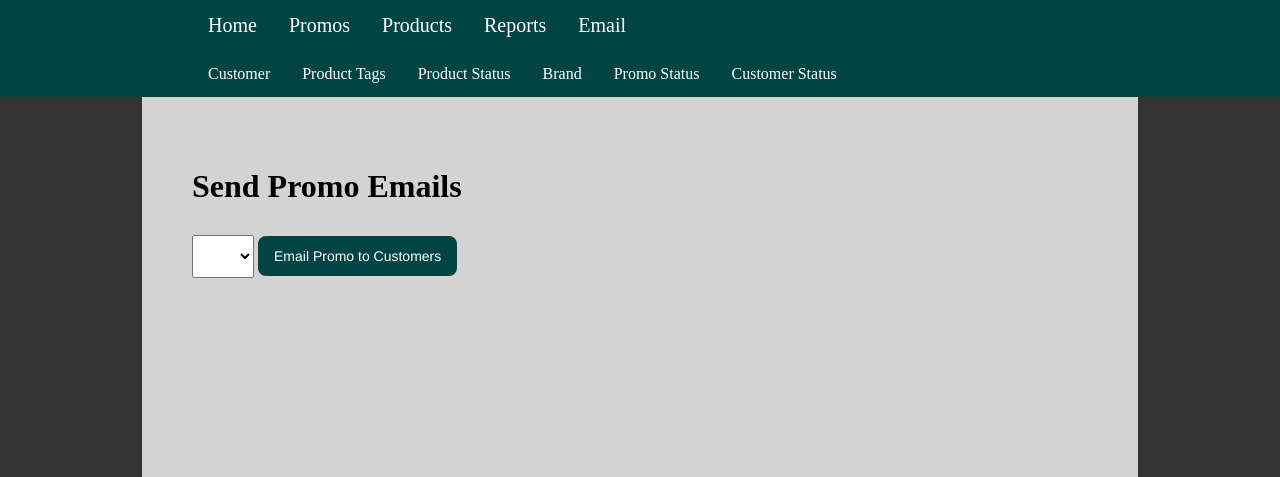
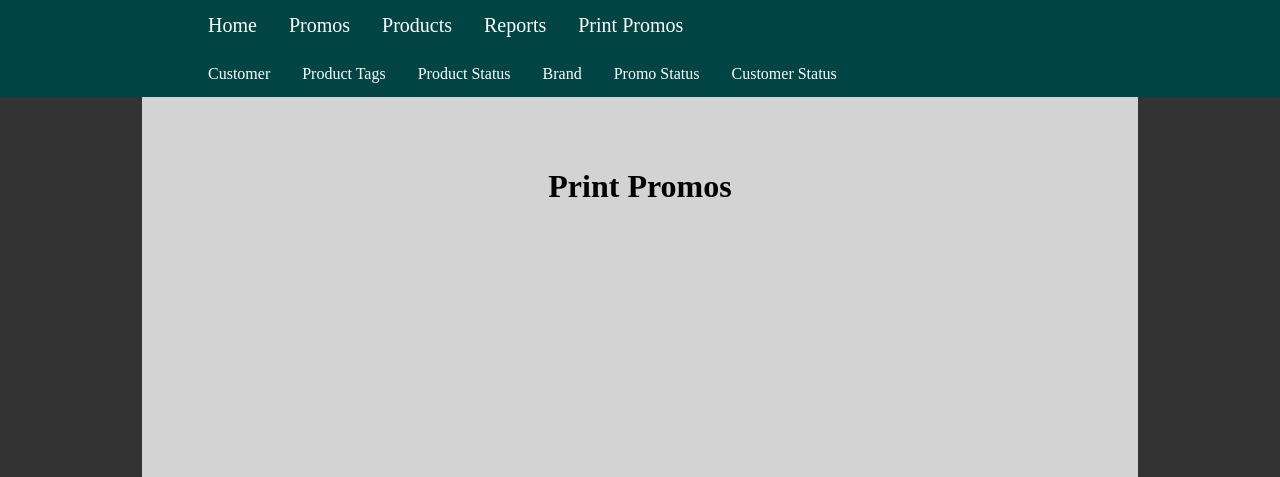
Before and after one commit to BrettMeirhofer/CIS4375-Group3, a Django app: template Backend/group3site/jeans/templates/jeans/send_promos.html in a window 1280 px wide. Shown: the top 477 px of the page. Run offline with Django 3.2, Linux system fonts and the light colour scheme; the template is opened without the code that fills it, so the values that code supplies are empty.

Commit message:
Print Promo Page

```diff
--- a/Backend/group3site/jeans/templates/jeans/index.html
+++ b/Backend/group3site/jeans/templates/jeans/index.html
@@ -51,7 +51,7 @@
     <a class="button-1 button-2"  href="{% url 'listall' table='promo'  %}">Manage Promos</a>
     <a class="button-1 button-2"  href="{% url 'report'  %}">View Reports</a>
     <a class="button-1 button-2"  href="{% url 'listall' table='product'  %}">Manage Products</a>
-    <a class="button-1 button-2"  href="{% url 'send_email'  %}">Send Emails</a>
+    <a class="button-1 button-2"  href="{% url 'send_email'  %}">Print Promos</a>
 </div>
 
 <script src="https://cdn.jsdelivr.net/npm/chart.js"></script>
--- a/Backend/group3site/jeans/templates/jeans/jeanssite.html
+++ b/Backend/group3site/jeans/templates/jeans/jeanssite.html
@@ -277,7 +277,7 @@ textarea {
             <li class="navli"><a class="navlink bignav" href="{% url 'listall' table='promo' %}">Promos</a></li>
             <li class="navli"><a class="navlink bignav" href="{% url 'listall' table='product'  %}">Products</a></li>
             <li class="navli"><a class="navlink bignav" href="{% url 'report'%}">Reports</a></li>
-            <li class="navli"><a class="navlink bignav" href="{% url 'send_email'%}">Email</a></li>
+            <li class="navli"><a class="navlink bignav" href="{% url 'send_email'%}">Print Promos</a></li>
         </ul>
         <ul class="navbar">
             <li class="navli"><a class="navlink"  href="{% url 'listall' table='customer'  %}">Customer</a></li>
--- a/Backend/group3site/jeans/templates/jeans/send_promos.html
+++ b/Backend/group3site/jeans/templates/jeans/send_promos.html
@@ -4,44 +4,10 @@
 {% load my_extras %}
 
 {% block extrabody %}{{ block.super }}
-<h1>Send Promo Emails</h1>
-<div>
-<select id="promo-selector" style="display:inline-block;">
+<h1 style="text-align:center;">Print Promos</h1>
+<div style="text-align:center;">
     {% for promo in promos %}
-        <option value="{{promo.id}}" selected="">{{promo}}</option>
+        <a class="button-1 button-2" style="margin:20px;display:flex; padding:10px;" href="{% url 'print_promo' id=promo.id %}">{{promo}}</a>
     {% endfor %}
-</select>
-<a class = "button-1" id="email_promo" href="">Email Promo to Customers</a>
 </div>
-<div id="preview">
-</div>
-
-<script>
-$(document).ready(function () {
-    $('#promo-selector').change(function (ev) {
-        id = $('#promo-selector').val();
-        console.log(id)
-            $.post({
-                url: {% url 'preview_promo' %},
-                data: { csrfmiddlewaretoken: "{{ csrf_token }}", "id": id, },
-                success: function (data) {
-                    $('#preview').empty()
-                    $('#preview').append(data)
-                },
-              });
-    });
-      $('#email_promo').click(function (ev) {
-        id = $('#promo-selector').val();
-        console.log(id)
-        if (confirm("Are you sure you want to email all active customers?") == true) {
-            $.post({
-                url: {% url 'promo-email' %},
-                data: { csrfmiddlewaretoken: "{{ csrf_token }}", "id": id, },
-                success: function (data) {
-                },
-              });
-        }
-    });
-});
-</script>
 {% endblock %}
--- a/Backend/group3site/jeans/urls.py
+++ b/Backend/group3site/jeans/urls.py
@@ -54,11 +54,10 @@ urlpatterns = [
     path('edit_row/<table>/<int:id>/', views.edit_single, name='edit_row'),
     path('testcreate/', views.ProductCreate.as_view(), name='create_product'),
     path('testupdate/<int:pk>/',views. ProductUpdate.as_view(), name='update_product'),
-    path('promo-email/', views.send_promo_email, name="promo-email"),
     path('graph', views.top5_cust, name='graph'),
     path('graph2', views.top5_promos, name='graph2'),
     path('graph3', views.uniq_cust_month, name='graph3'),
     path('preview_promo/', views.preview_promo, name='preview_promo'),
+    path('print_promo/<int:id>/', views.print_promo, name='print_promo'),
     path('report/', views.top_promos, name='report'),
-
 ]
```
Also changed, not shown: Backend/group3site/jeans/email_sender.py (deleted, +0 -39 lines), Backend/group3site/jeans/templates/jeans/promo.html (+8 -0 lines), Backend/group3site/jeans/views.py (+16 -10 lines).
